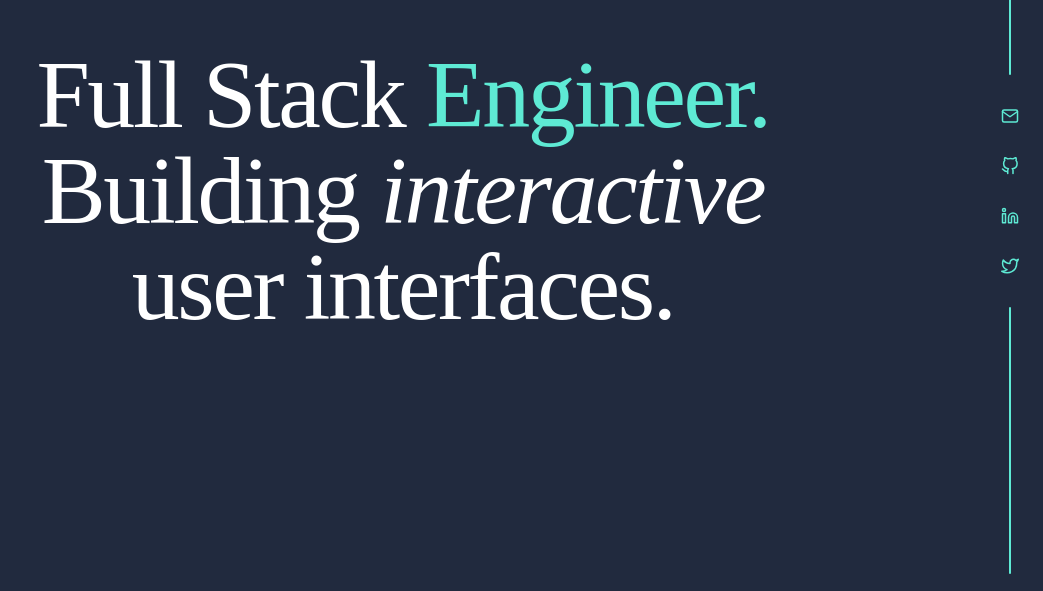
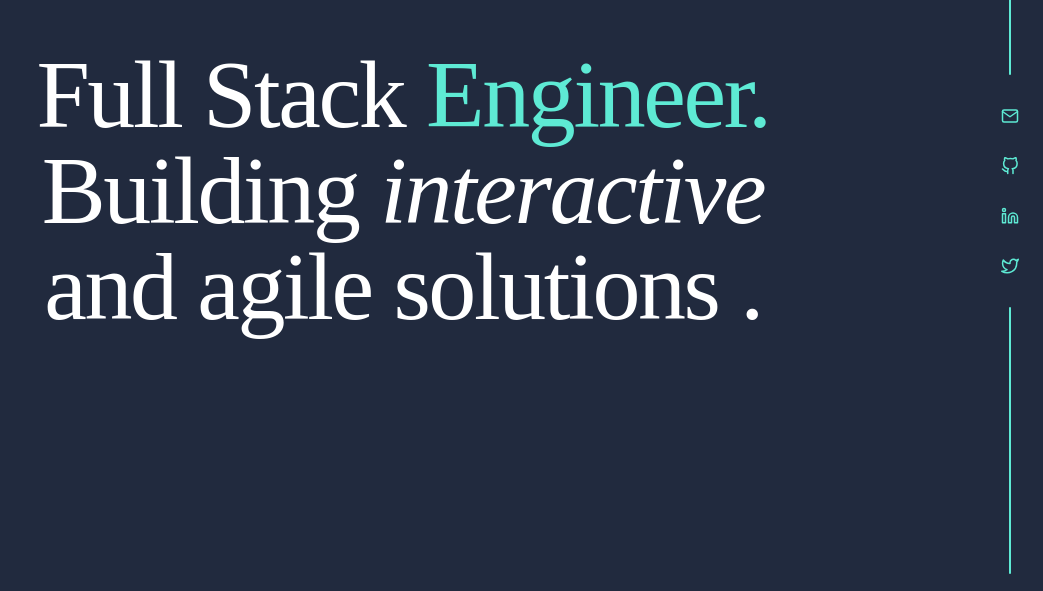
Before and after one commit to kelomo2502/gb_portfolio, a Next.js app: page / in a window 1280 px wide. Shown: the part 209-800 px from the top of the page, without its empty margins (237-1280 px from the left). Built offline with nearby package versions, Linux system fonts and the light colour scheme.

Commit message:
Update Index

```diff
--- a/pages/index.jsx
+++ b/pages/index.jsx
@@ -13,7 +13,7 @@ export default function Home() {
           </span>
           <span>
             Building <span className="italic">interactive</span> <br />
-            user interfaces.
+            and agile solutions .
           </span>
         </h1>
         <div className="gap-10 my-10 md:flex">
```
